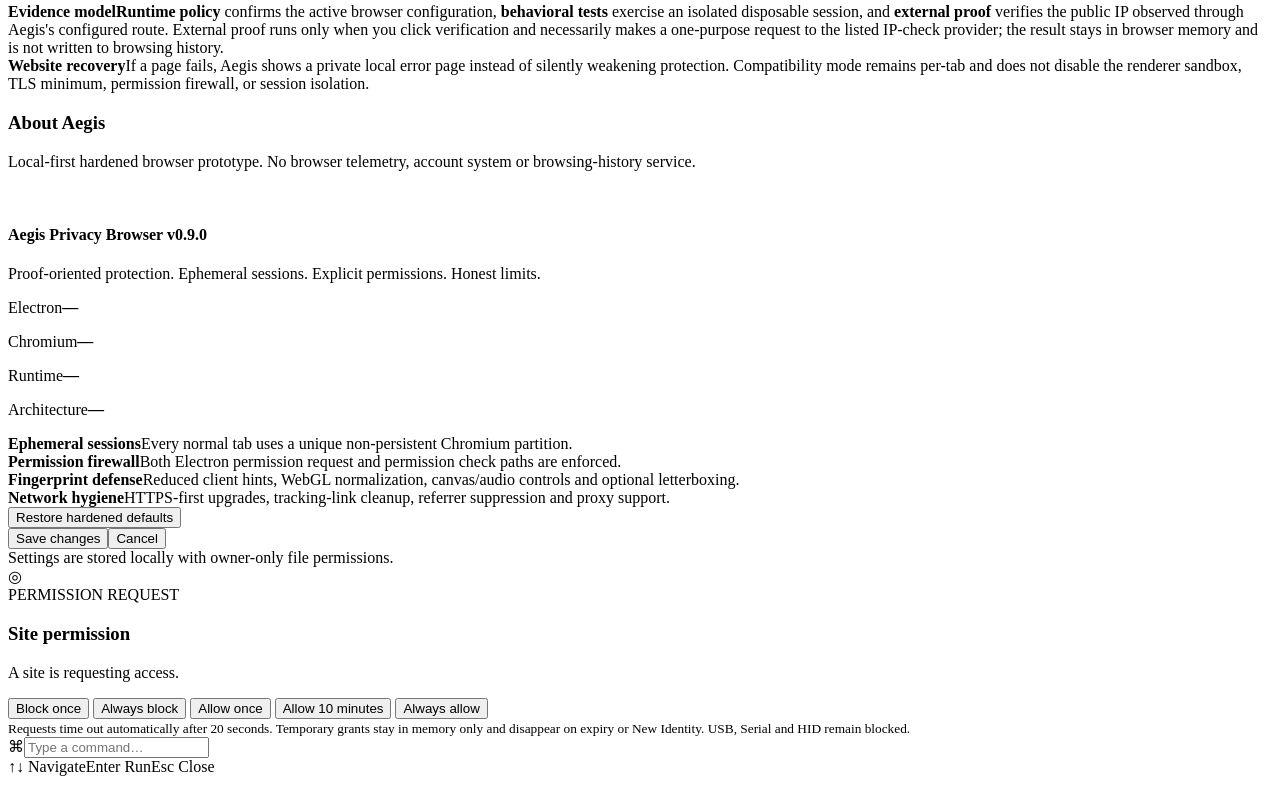
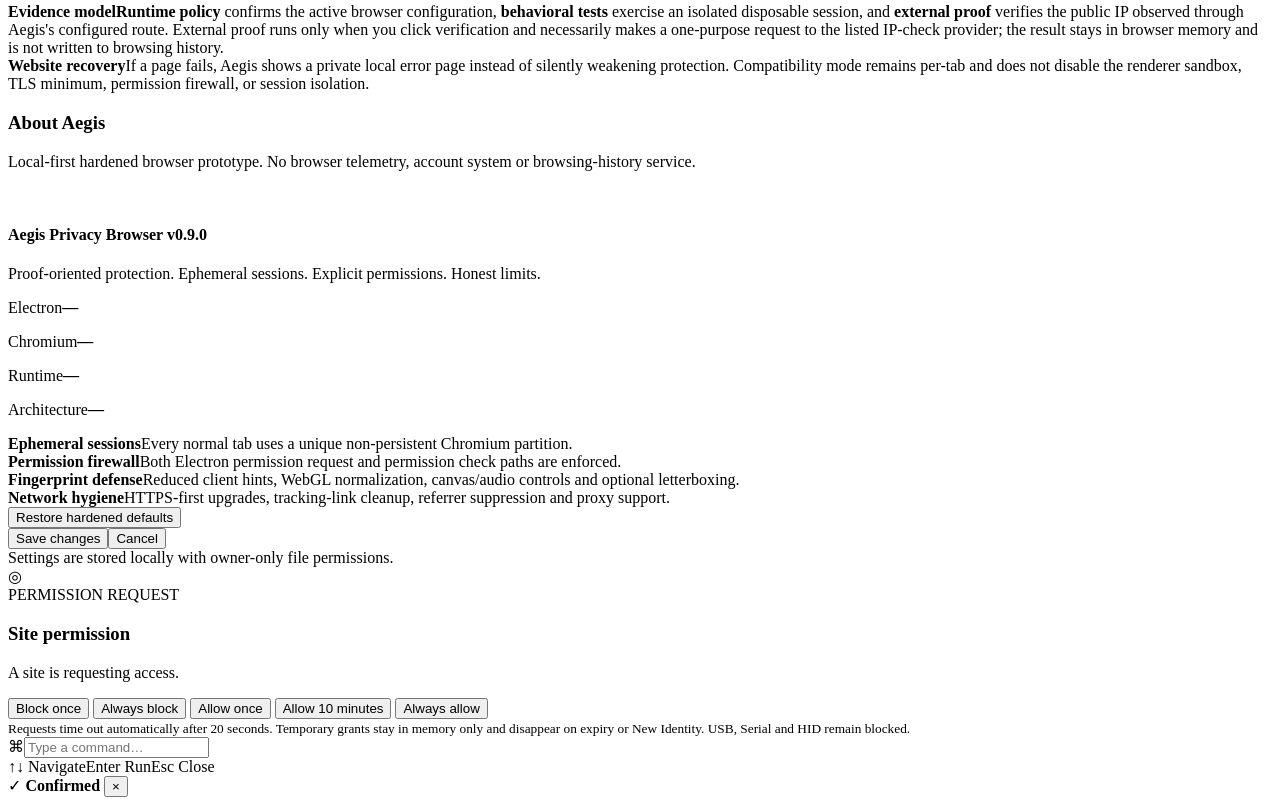
Before and after one commit to atskovski/Aegis, an Electron app: page src/ui/index.html in a window 1280 px wide. Shown: the part 7273-8078 px from the top of the page. Before the commit the page ends 8057 px from the top, so only its background shows below. Drawn offline with Linux system fonts and the light colour scheme.

Commit message:
ux: promote confirmations into visible notification banner

```diff
--- a/src/ui/index.html
+++ b/src/ui/index.html
@@ -447,7 +447,11 @@
     </div>
   </div>
 
-  <div id="toast" class="toast hidden"></div>
+  <div id="toast" class="toast hidden" role="status" aria-live="polite" aria-atomic="true">
+    <span id="toastIcon" class="toast-icon" aria-hidden="true">✓</span>
+    <span class="toast-copy"><b id="toastTitle">Confirmed</b><span id="toastMessage"></span></span>
+    <button id="toastClose" class="toast-close" type="button" aria-label="Dismiss notification">×</button>
+  </div>
   <script src="aegis://app/app.js"></script>
 </body>
 </html>
```
